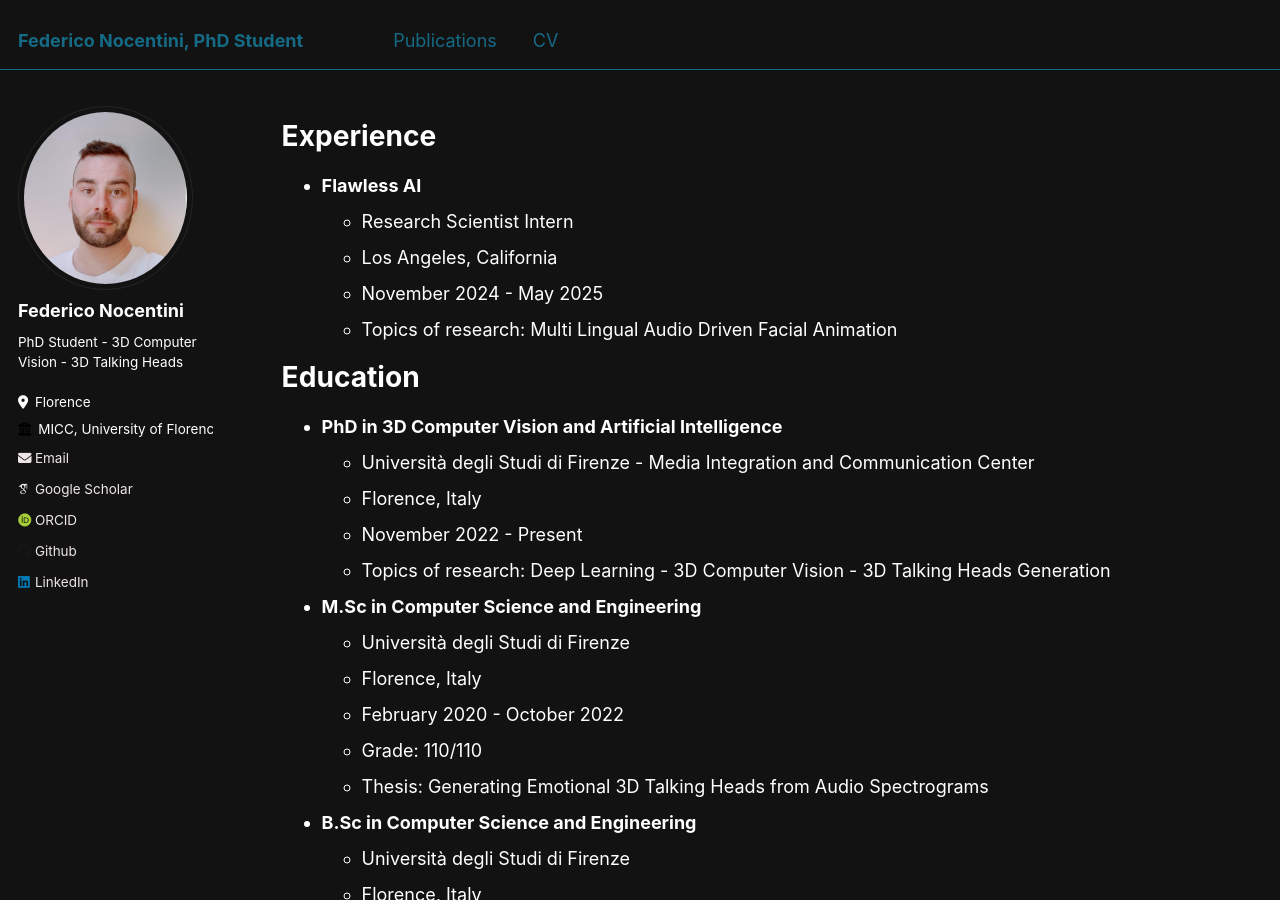
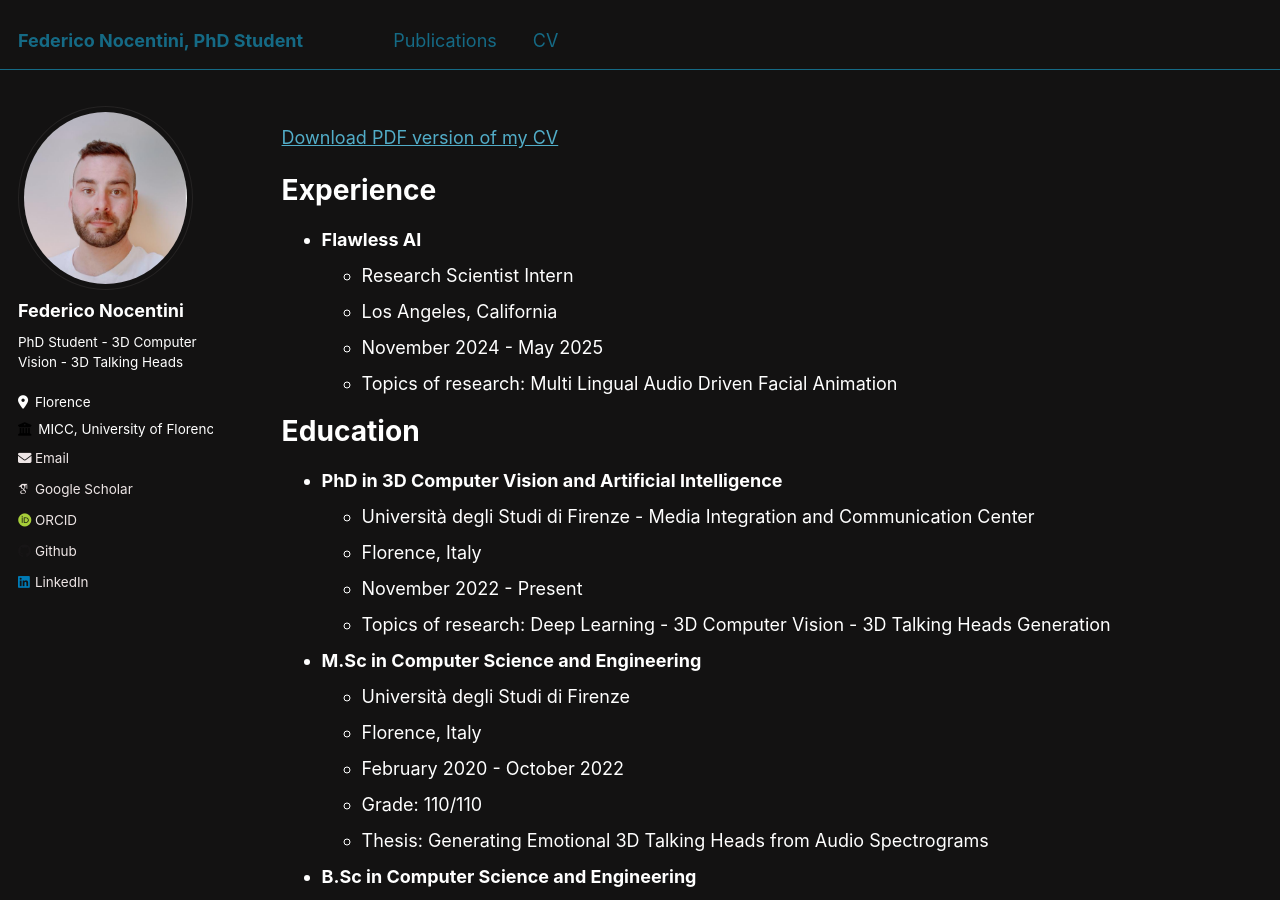
Before and after one commit to FedeNoce/fedenoce.github.io, a Jekyll site: the page built from _pages/cv.md, in a window 1280 px wide and 900 px high. Built offline with Jekyll 4.4.1, drawn with Linux system fonts in a browser that asks for light colours; some web fonts are replaced; some of the changed text lies outside the part shown.

Commit message:
Update cv.md

```diff
--- a/_pages/cv.md
+++ b/_pages/cv.md
@@ -8,6 +8,8 @@ redirect_from:
 ---
 
 {% include base_path %}
+
+[Download PDF version of my CV](/files/Federico_Nocentini_CV_New.pdf)
 
 Experience
 ======
```
Also changed, not shown: other parts of _pages/cv.md (+0 -3 lines).
